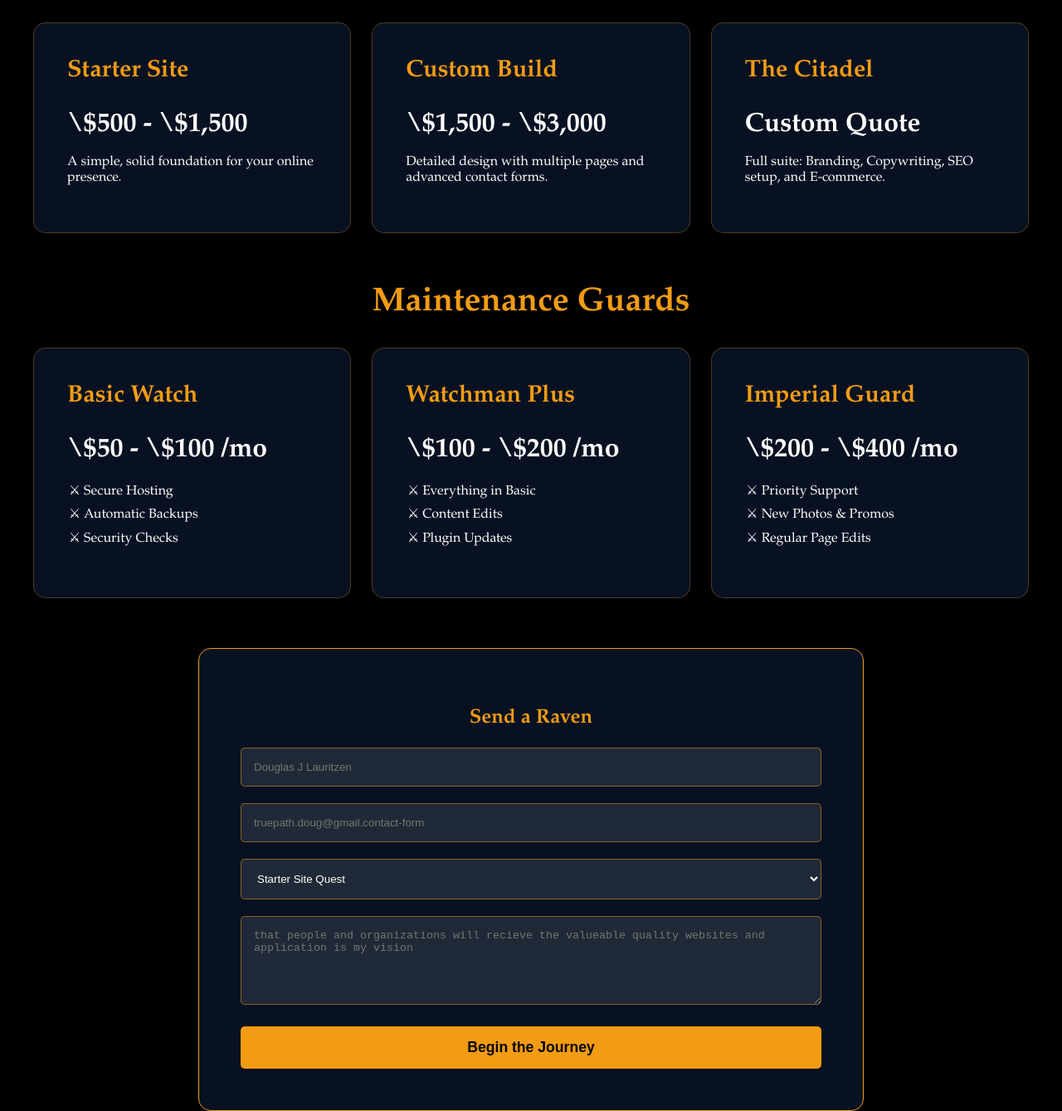
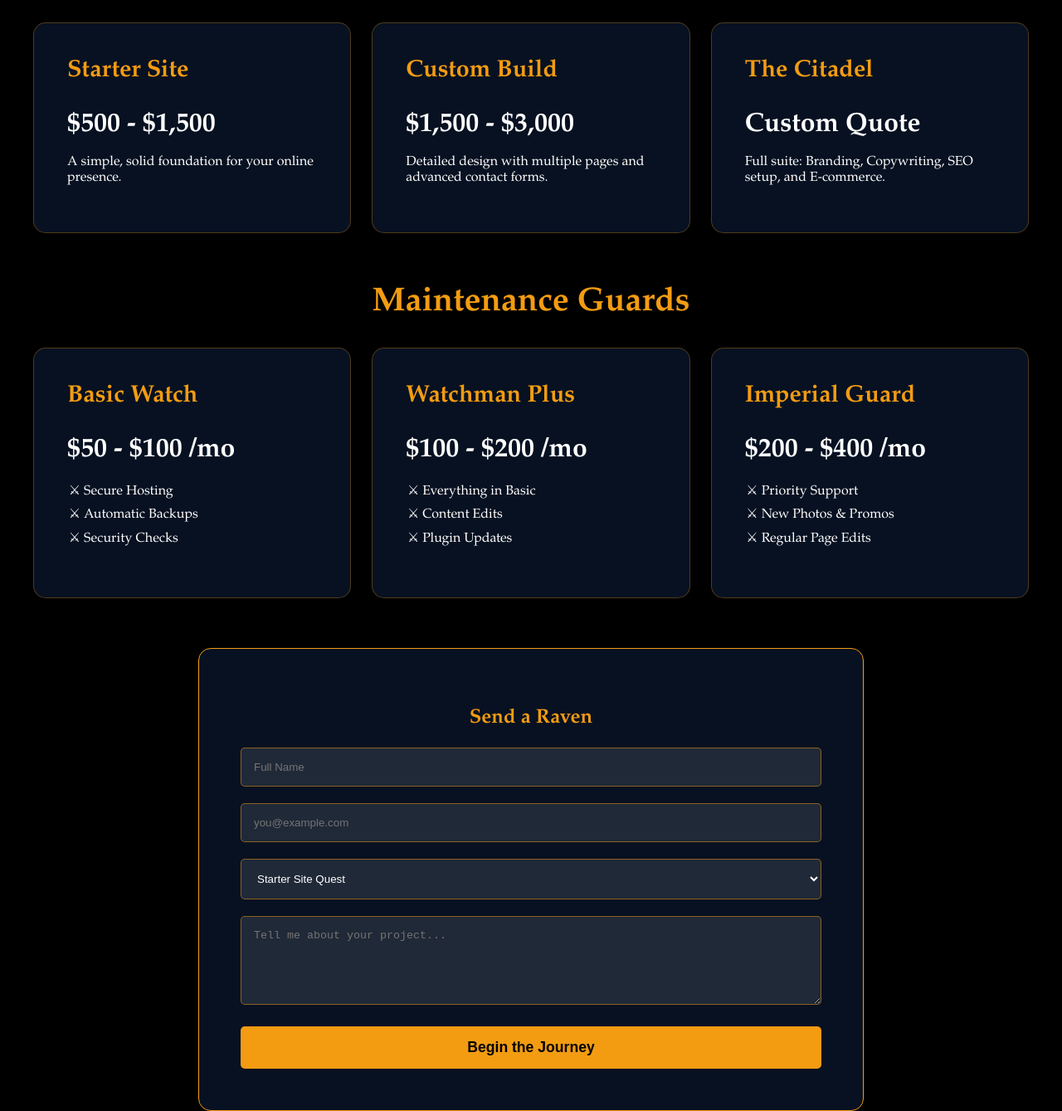
Before and after one commit to nimblephoenix1/str8-g8-website, a website: page index.html in a window 1280 px wide. Shown: the part 1001-2340 px from the top of the page at 83% size. Drawn offline with Linux system fonts and the light colour scheme.

Commit message:
fix prices, wire up contact form, clean up place holders'

```diff
--- a/index.html
+++ b/index.html
@@ -174,12 +174,12 @@
         <div class="grid">
             <div class="card">
                 <h3>Starter Site</h3>
-                <span class="price">\$500 - \$1,500</span>
+                <span class="price">$500 - $1,500</span>
                 <p>A simple, solid foundation for your online presence.</p>
             </div>
             <div class="card">
                 <h3>Custom Build</h3>
-                <span class="price">\$1,500 - \$3,000</span>
+                <span class="price">$1,500 - $3,000</span>
                 <p>Detailed design with multiple pages and advanced contact forms.</p>
             </div>
             <div class="card">
@@ -193,7 +193,7 @@
         <div class="grid">
             <div class="card">
                 <h3>Basic Watch</h3>
-                <span class="price">\$50 - \$100 /mo</span>
+                <span class="price">$50 - $100 /mo</span>
                 <ul>
                     <li>Secure Hosting</li>
                     <li>Automatic Backups</li>
@@ -202,7 +202,7 @@
             </div>
             <div class="card">
                 <h3>Watchman Plus</h3>
-                <span class="price">\$100 - \$200 /mo</span>
+                <span class="price">$100 - $200 /mo</span>
                 <ul>
                     <li>Everything in Basic</li>
                     <li>Content Edits</li>
@@ -211,7 +211,7 @@
             </div>
             <div class="card">
                 <h3>Imperial Guard</h3>
-                <span class="price">\$200 - \$400 /mo</span>
+                <span class="price">$200 - $400 /mo</span>
                 <ul>
                     <li>Priority Support</li>
                     <li>New Photos & Promos</li>
@@ -222,15 +222,15 @@
 
         <div class="contact-form">
             <h2 style="color:var(--gold); text-align:center;">Send a Raven</h2>
-            <form>
-                <input type="text" placeholder="Douglas J Lauritzen" required>
-                <input type="email" placeholder="truepath.doug@gmail.contact-form" required>
-                <select>
+            <form action="https://formspree.io/f/YOUR_FORM_ID" method="POST">
+                <input type="text" name="name" placeholder="Full Name" required>
+                <input type="email" name="email" placeholder="you@example.com" required>
+                <select name="package">
                     <option>Starter Site Quest</option>
                     <option>Custom Build Quest</option>
                     <option>Enterprise Quest</option>
                 </select>
-                <textarea rows="5" placeholder="that people and organizations will recieve the valueable quality websites and application is my vision"></textarea>
+                <textarea name="message" rows="5" placeholder="Tell me about your project..." required></textarea>
                 <button type="submit" class="btn">Begin the Journey</button>
             </form>
         </div>
```
